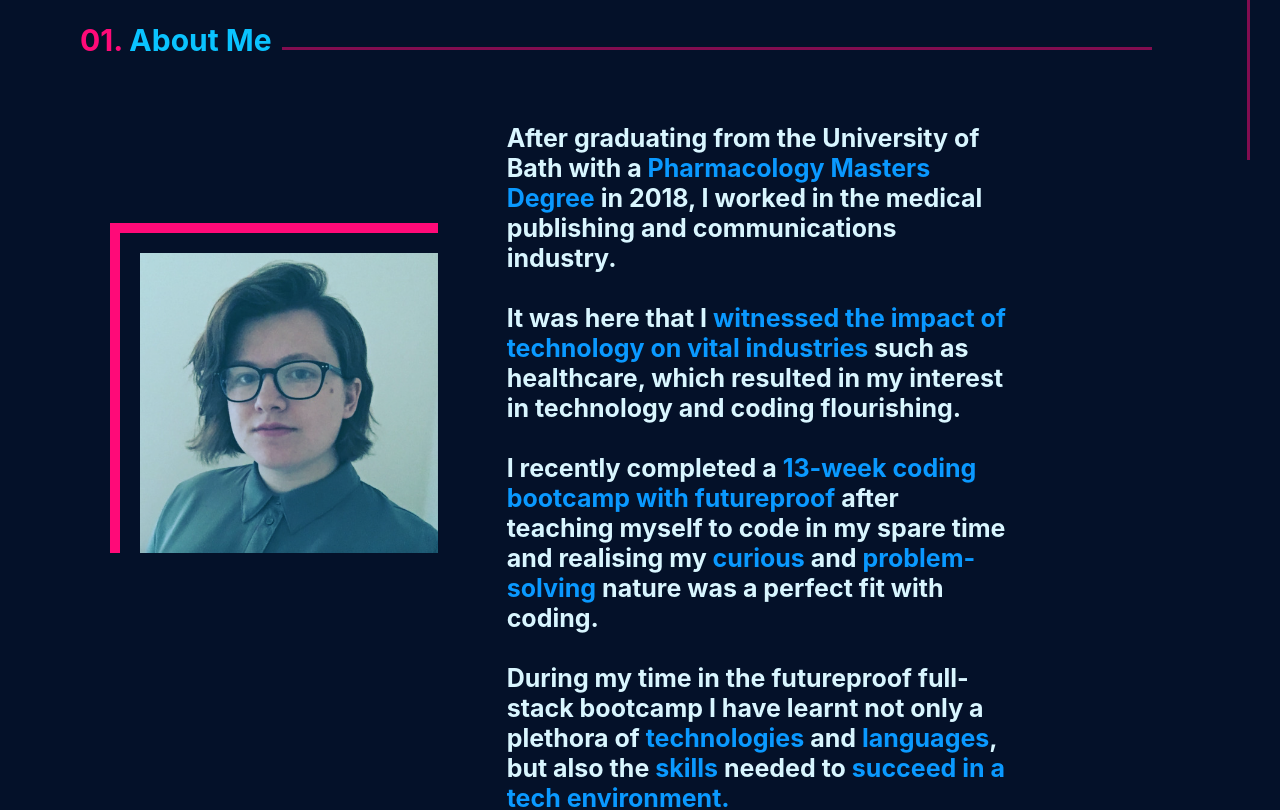
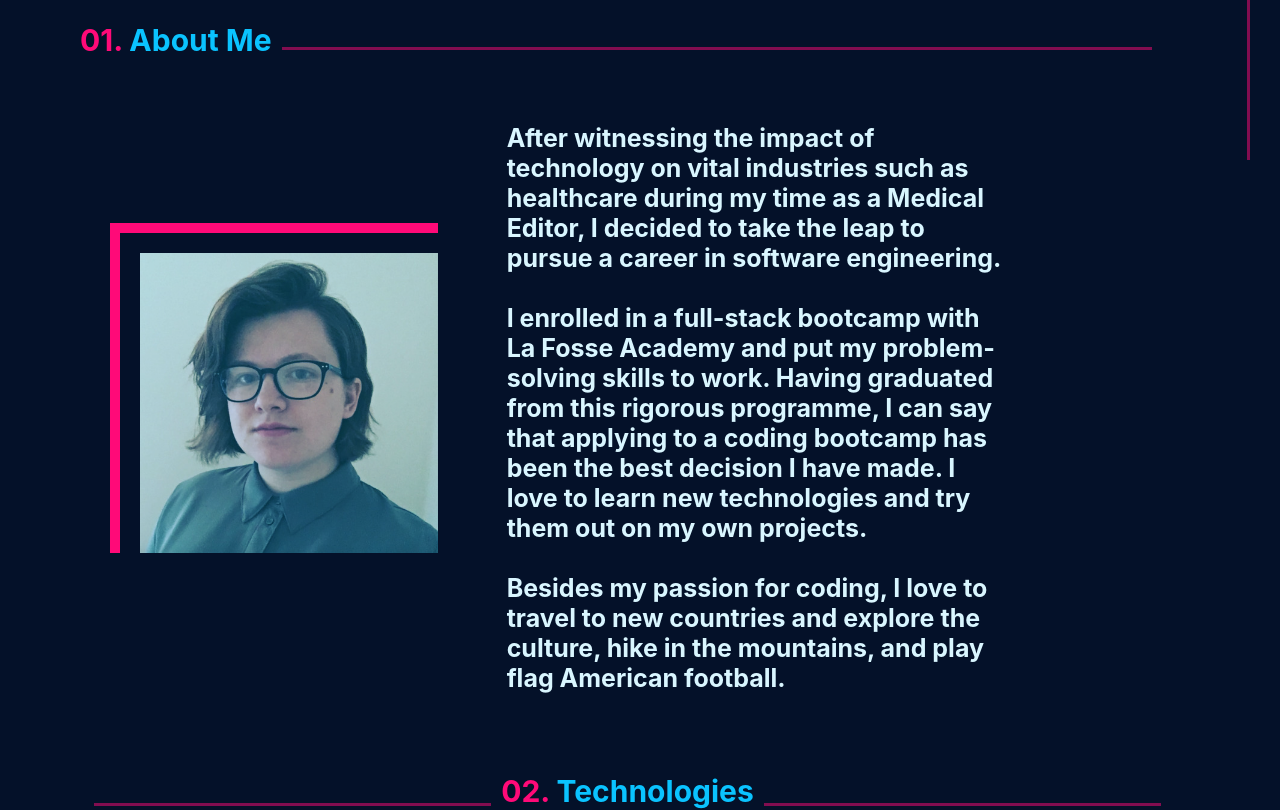
Before and after one commit to LaylaSouthcombe/Portfolio, a React (Create React App) app: page / in a window 1280 px wide. Shown: the part 760-1570 px from the top of the page. Built offline with nearby package versions, Linux system fonts and the light colour scheme.

Commit message:
update about me text

```diff
--- a/src/pages/About/index.js
+++ b/src/pages/About/index.js
@@ -11,10 +11,9 @@ const About = ({innerRef}) => {
             </div>
             <div className="aboutInfo wrapper">
                 <div className="aboutText">
-                    <p>After graduating from the University of Bath with a <span className="bold">Pharmacology Masters Degree</span> in 2018, I worked in the medical publishing and communications industry.</p>
-                    <p>It was here that I <span className="bold">witnessed the impact of technology on vital industries</span> such as healthcare, which resulted in my interest in technology and coding flourishing.</p>
-                    <p>I recently completed a <span className="bold">13-week coding bootcamp with futureproof</span> after teaching myself to code in my spare time and realising my <span className="bold">curious</span> and <span className="bold">problem-solving</span> nature was a perfect fit with coding.</p>
-                    <p>During my time in the futureproof full-stack bootcamp I have learnt not only a plethora of <span className="bold">technologies</span> and <span className="bold">languages</span>, but also the <span className="bold">skills</span> needed to <span className="bold">succeed in a tech environment.</span></p>
+                    <p>After witnessing the impact of technology on vital industries such as healthcare during my time as a Medical Editor, I decided to take the leap to pursue a career in software engineering.</p>
+                    <p>I enrolled in a full-stack bootcamp with La Fosse Academy and put my problem-solving skills to work. Having graduated from this rigorous programme, I can say that applying to a coding bootcamp has been the best decision I have made. I love to learn new technologies and try them out on my own projects.</p>
+                    <p>Besides my passion for coding, I love to travel to new countries and explore the culture, hike in the mountains, and play flag American football.</p>
                 </div>
                 <div className="aboutImgDiv">
                     <img src={headshot} className="aboutImg" alt="" />
```
